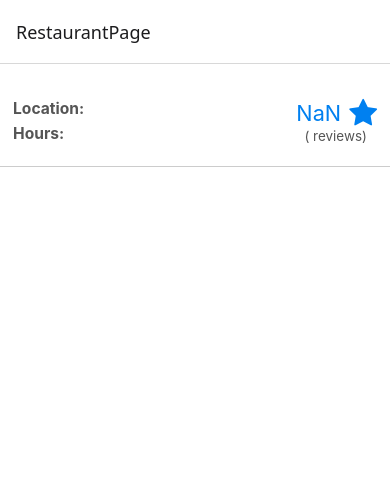
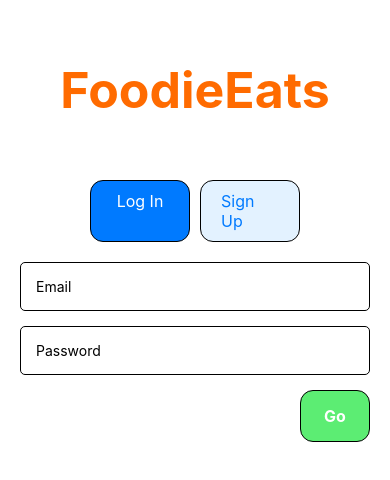
Before and after one commit to Phuoc-L/FoodieEats, a React Native app in the folder FoodieEats/: screen / in a window 390 px wide. Shown: the top 480 px of the page. Built offline with nearby package versions, Linux system fonts and the light colour scheme; no server answers; some icons are missing.

Commit message:
Resolving conflicts in /FoodieEats/App.js for merge

```diff
--- a/FoodieEats/App.js
+++ b/FoodieEats/App.js
@@ -6,23 +6,18 @@ import UserFeed from './screens/UserFeed';
 import Explore from './screens/Explore';
 import Profile from './screens/Profile';
 import NewPost from './screens/NewPost';
-import RestaurantPage from './screens/RestaurantPage';
-import DishReviews from './screens/DishReviews';
-
 
 const Stack = createNativeStackNavigator();
 
 export default function App() {
   return (
     <NavigationContainer>
-      <Stack.Navigator initialRouteName="RestaurantPage">
+      <Stack.Navigator initialRouteName="Auth">
         <Stack.Screen name="Auth" component={AuthScreen} options={{ headerShown: false }} />
         <Stack.Screen name="UserFeed" component={UserFeed} options={{ headerShown: false }} />
         <Stack.Screen name="Explore" component={Explore} options={{ headerShown: false }} />
-        <Stack.Screen name="Profile" component={Profile} options={{ headerShown: false }} />
+        <Stack.Screen name="Profile" component={Profile} options={{ headerShown: true }} />
         <Stack.Screen name="NewPost" component={NewPost} />
-        <Stack.Screen name="RestaurantPage" component={RestaurantPage} options={{ headerShown: true }} />
-        <Stack.Screen name="DishReviews" component={DishReviews} options={{ title: "Dish Reviews" }}/>
       </Stack.Navigator>
     </NavigationContainer>
   );
```
